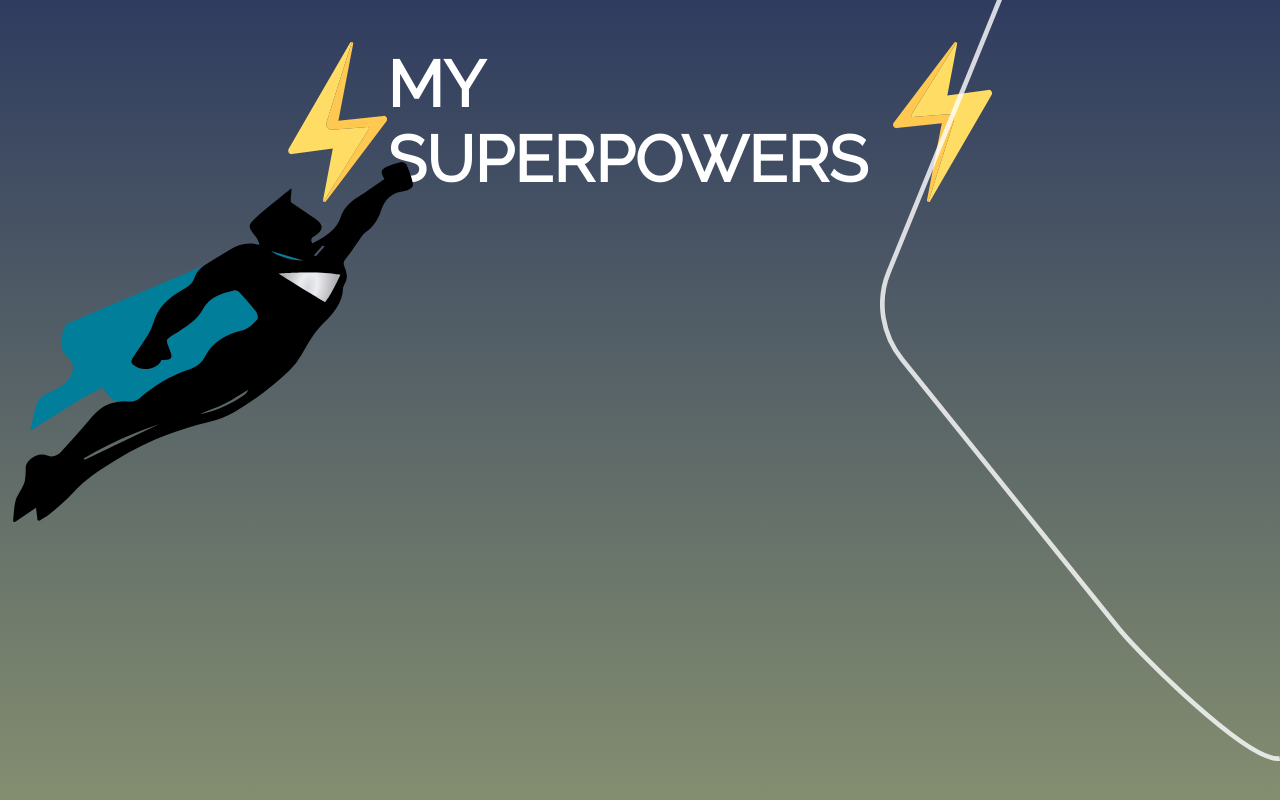
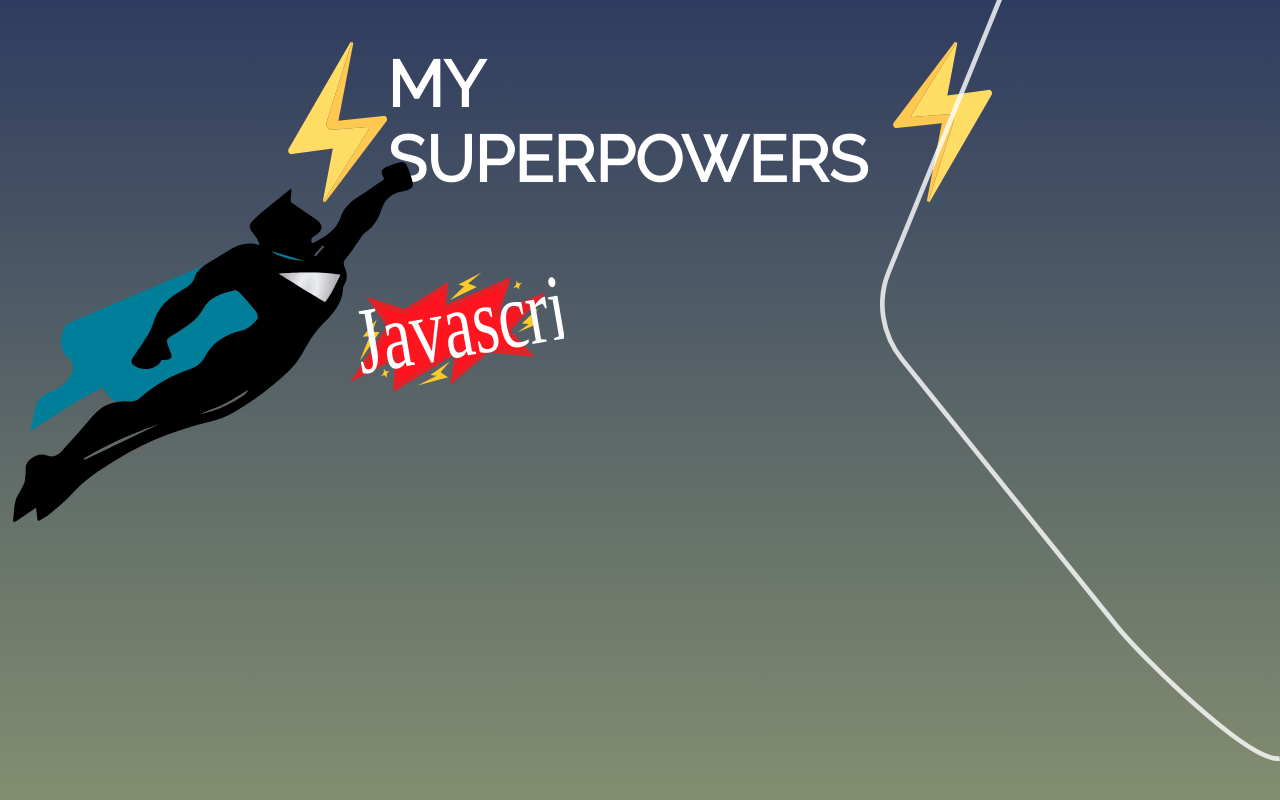
Before and after one commit to hayderameen/my-playground, a React (Create React App) app: page / in a window 1280 px wide. Shown: the part 1598-2398 px from the top of the page. Built offline with nearby package versions, Linux system fonts and the light colour scheme; a web font is replaced by a local one.

Commit message:
First superpower done

```diff
--- a/src/components/home/superPowers.jsx
+++ b/src/components/home/superPowers.jsx
@@ -31,6 +31,13 @@ class SuperPowers extends Component {
           <div id="power-right"></div>
         </div>
         <div id="superhero-figure" className={this.state.flyhero}></div>
+        <div id="superPowers-texts">
+          <div className="powers-row">
+            <div id="javascript">
+              <div></div>
+            </div>
+          </div>
+        </div>
       </section>
     );
   }
--- a/src/css/home/superPowers.css
+++ b/src/css/home/superPowers.css
@@ -82,3 +82,30 @@
   top: 20% !important;
   left: 1% !important;
 }
+
+#superPowers-texts {
+  width: 70%;
+  height: 60%;
+  margin-left: 25%;
+  margin-top: 70px;
+}
+
+.powers-row {
+  display: flex;
+  width: 100%;
+  height: 25%;
+  margin: 30px;
+}
+
+#javascript {
+  background: url("../../assets/home/superpowers/redComicBackground.svg")
+    no-repeat;
+  width: 25%;
+  height: 100%;
+}
+
+#javascript > div {
+  background: url("../../assets/home/superpowers/jstext.svg") no-repeat;
+  width: 100%;
+  height: 100%;
+}
```
Also changed, not shown: src/assets/home/superpowers/jstext.svg (added), src/assets/home/superpowers/redComicBackground.svg (added).
